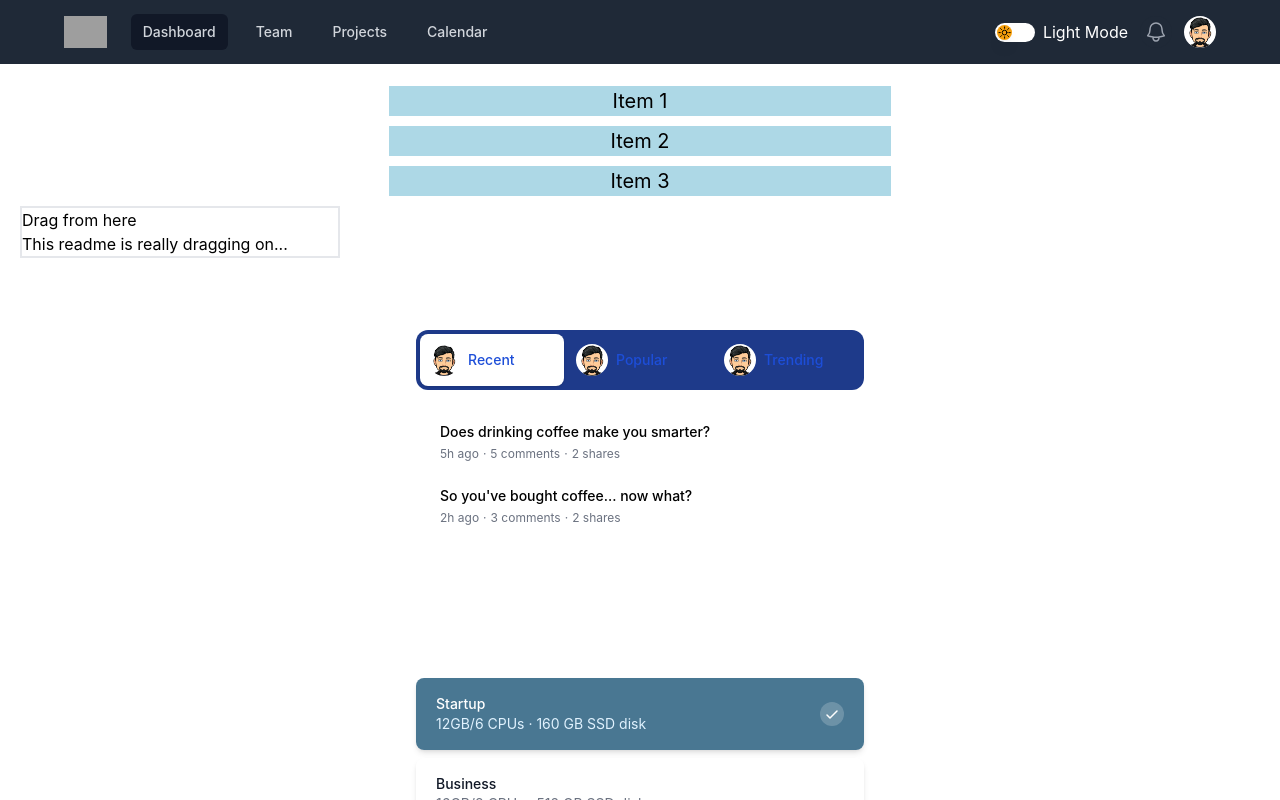
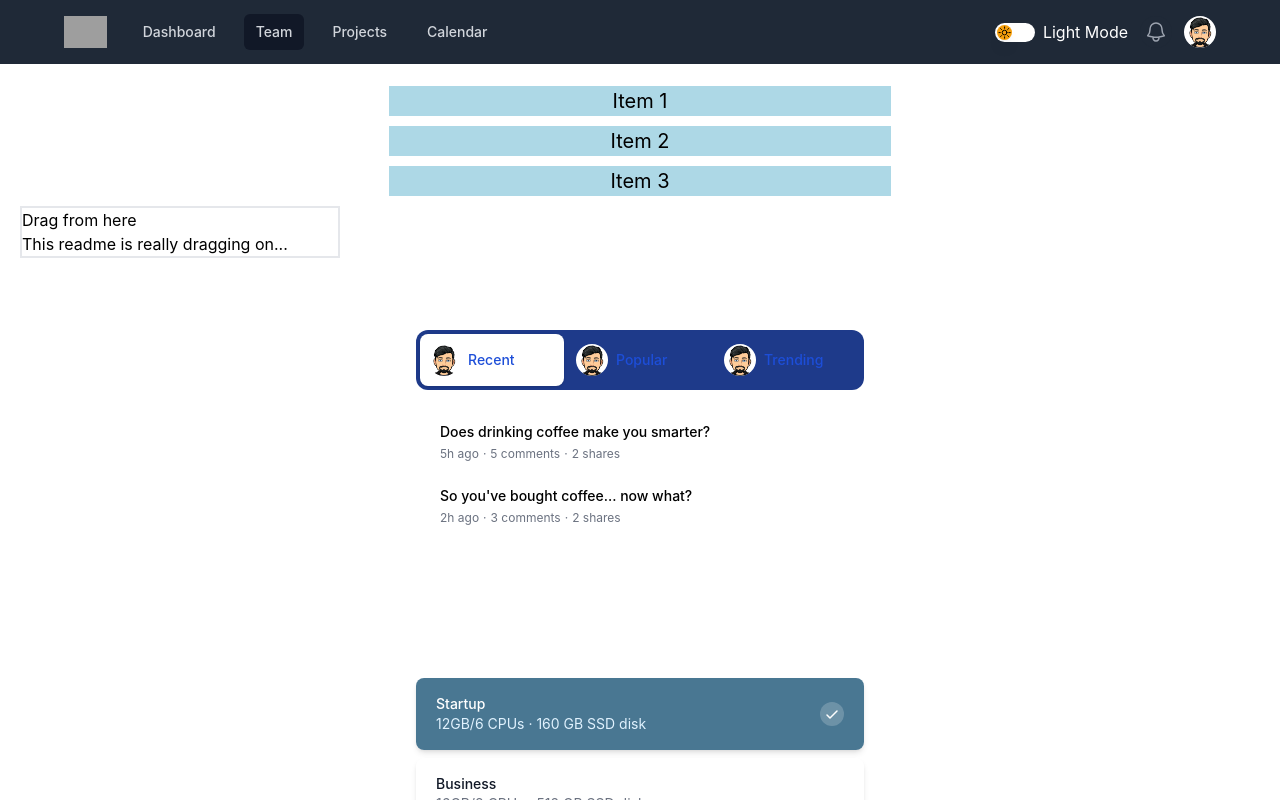
Before and after one commit to nik-dolphin/tailwind_react, a React (Create React App) app: page /team in a window 1280 px wide. Built offline with nearby package versions, Linux system fonts and the light colour scheme; grey boxes are pictures that could not be loaded.

Commit message:
fix: fixed navbar toggle design

```diff
--- a/src/compoenent/team.js
+++ b/src/compoenent/team.js
@@ -71,14 +71,14 @@ const Team = () => {
         ))}
       <Draggable
         axis="both"
-        handle=".handle"
-        defaultPosition={{ x: 0, y: 0 }}
-        position={null}
-        grid={[25, 25]}
-        scale={1}
-        onStart={window.handleStart}
-        onDrag={window.handleDrag}
-        onStop={window.handleStop}
+        // handle=".handle"
+        // defaultPosition={{ x: 0, y: 0 }}
+        // position={null}
+        // grid={[25, 25]}
+        // scale={1}
+        // onStart={window.handleStart}
+        // onDrag={window.handleDrag}
+        // onStop={window.handleStop}
       >
         <div
           className="border-2 w-80 m-2 cursor-grab"
--- a/src/navbar.js
+++ b/src/navbar.js
@@ -1,4 +1,4 @@
-import React, { Fragment, useState } from "react";
+import React, { Fragment, useEffect, useState } from "react";
 import { Popover, Switch, Transition } from "@headlessui/react";
 import { Link } from "react-router-dom";
 import { useModeStore } from "./store/mode/store";
@@ -12,6 +12,41 @@ const Navbar = () => {
     projects: false,
     calender: false,
   });
+  const [pathName, setPathName] = useState("");
+  useEffect(() => {
+    const url = window.location.pathname;
+    console.log(pathName);
+    if (url === "/" || pathName === "/") {
+      setToggleNavDesign({
+        dash: true,
+        team: false,
+        projects: false,
+        calender: false,
+      });
+    } else if (url === "/team" || pathName === "/team") {
+      setToggleNavDesign({
+        dash: false,
+        team: true,
+        projects: false,
+        calender: false,
+      });
+    } else if (url === "/projects" || pathName === "/projects") {
+      setToggleNavDesign({
+        dash: false,
+        team: false,
+        projects: true,
+        calender: false,
+      });
+    } else if (url === "/calender" || pathName === "/calender") {
+      setToggleNavDesign({
+        dash: false,
+        team: false,
+        projects: false,
+        calender: true,
+      });
+    }
+  }, [pathName]);
+
   return (
     <nav className="bg-gray-800">
       <div className="mx-auto max-w-7xl px-2 sm:px-16 lg:px-18">
@@ -78,14 +113,7 @@ const Navbar = () => {
                     toggleNavDesign?.dash && "bg-gray-900"
                   } text-gray-300 hover:bg-gray-700 hover:text-white px-3 py-2 rounded-md text-sm font-medium`}
                   aria-current="page"
-                  onClick={() =>
-                    setToggleNavDesign({
-                      dash: true,
-                      team: false,
-                      projects: false,
-                      calender: false,
-                    })
-                  }
+                  onClick={() => setPathName("/")}
                 >
                   Dashboard
                 </Link>
@@ -94,14 +122,7 @@ const Navbar = () => {
                   className={`${
                     toggleNavDesign?.team && "bg-gray-900"
                   } text-gray-300 hover:bg-gray-700 hover:text-white px-3 py-2 rounded-md text-sm font-medium`}
-                  onClick={() =>
-                    setToggleNavDesign({
-                      dash: false,
-                      team: true,
-                      projects: false,
-                      calender: false,
-                    })
-                  }
+                  onClick={() => setPathName("/team")}
                 >
                   Team
                 </Link>
@@ -110,14 +131,7 @@ const Navbar = () => {
                   className={`${
                     toggleNavDesign?.projects && "bg-gray-900"
                   } text-gray-300 hover:bg-gray-700 hover:text-white px-3 py-2 rounded-md text-sm font-medium`}
-                  onClick={() =>
-                    setToggleNavDesign({
-                      dash: false,
-                      team: false,
-                      projects: true,
-                      calender: false,
-                    })
-                  }
+                  onClick={() => setPathName("/projects")}
                 >
                   Projects
                 </Link>
@@ -126,14 +140,7 @@ const Navbar = () => {
                   className={`${
                     toggleNavDesign?.calender && "bg-gray-900"
                   } text-gray-300 hover:bg-gray-700 hover:text-white px-3 py-2 rounded-md text-sm font-medium`}
-                  onClick={() =>
-                    setToggleNavDesign({
-                      dash: false,
-                      team: false,
-                      projects: false,
-                      calender: true,
-                    })
-                  }
+                  onClick={() => setPathName("/calender")}
                 >
                   Calendar
                 </Link>
```
